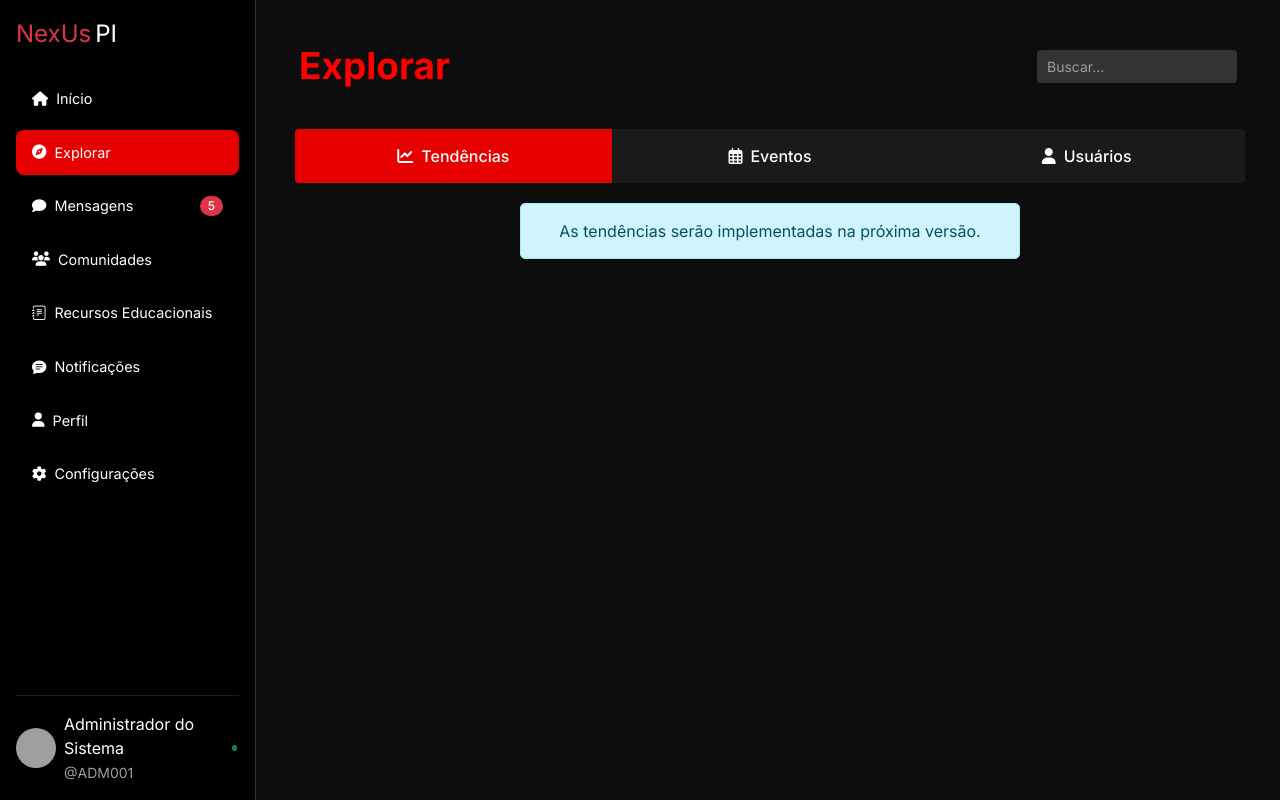
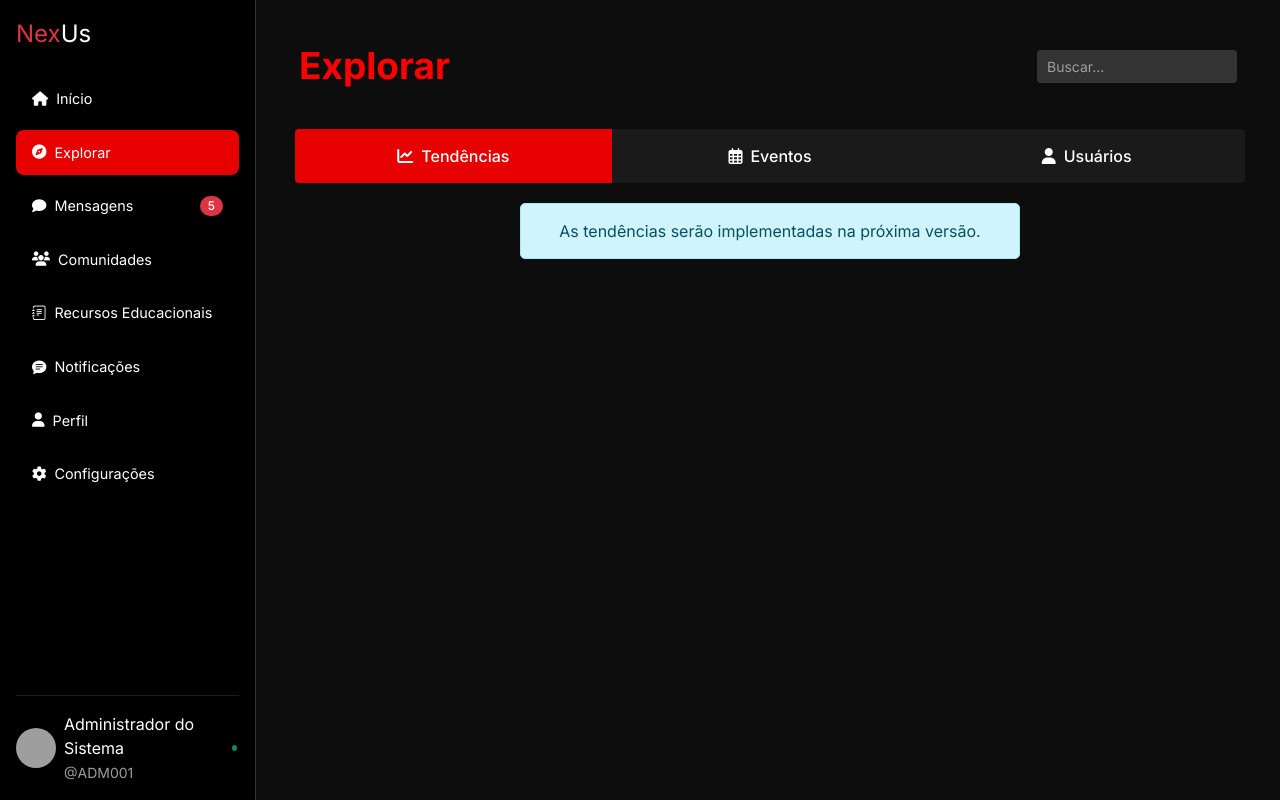
Before and after one commit to rodrigosantiagosilva/NexUs, a PHP site: page /explorar.php in a window 1280 px wide. Run offline with PHP 8.4, Linux system fonts and the light colour scheme; a user stored in the database is signed in; data comes from the database, SQL or seed files in the repository; grey boxes are pictures that could not be loaded.

Commit message:
NexUs-nome_arrumado

```diff
--- a/explorar.php
+++ b/explorar.php
@@ -59,7 +59,7 @@ if (!in_array($active_tab, $valid_tabs)) {
 <head>
     <meta charset="UTF-8">
     <meta name="viewport" content="width=device-width, initial-scale=1.0">
-    <title>Explorar - NexUs</title>
+    <title>NexUs - Explorar</title>
     <link href="https://cdn.jsdelivr.net/npm/bootstrap@5.3.0-alpha1/dist/css/bootstrap.min.css" rel="stylesheet">
     <link rel="stylesheet" href="https://cdnjs.cloudflare.com/ajax/libs/font-awesome/5.15.4/css/all.min.css">
     <link rel="stylesheet" href="assets/css/style.css">
--- a/includes/sidebar.php
+++ b/includes/sidebar.php
@@ -32,7 +32,7 @@ $usuarioFoto = $_SESSION['usuario_foto'] ?? 'https://i.pravatar.cc/150?img=56';
 
 <nav class="sidebar d-flex flex-column p-3">
   <a href="#" class="d-flex align-items-center mb-4 text-decoration-none">
-    <span class="fs-4 text-danger me-1">NexUs</span><span class="fs-4 text-white">PI</span>
+    <span class="fs-4 text-danger">Nex</span><span class="fs-4 text-white">Us</span>
   </a>
 
   <?php
```
